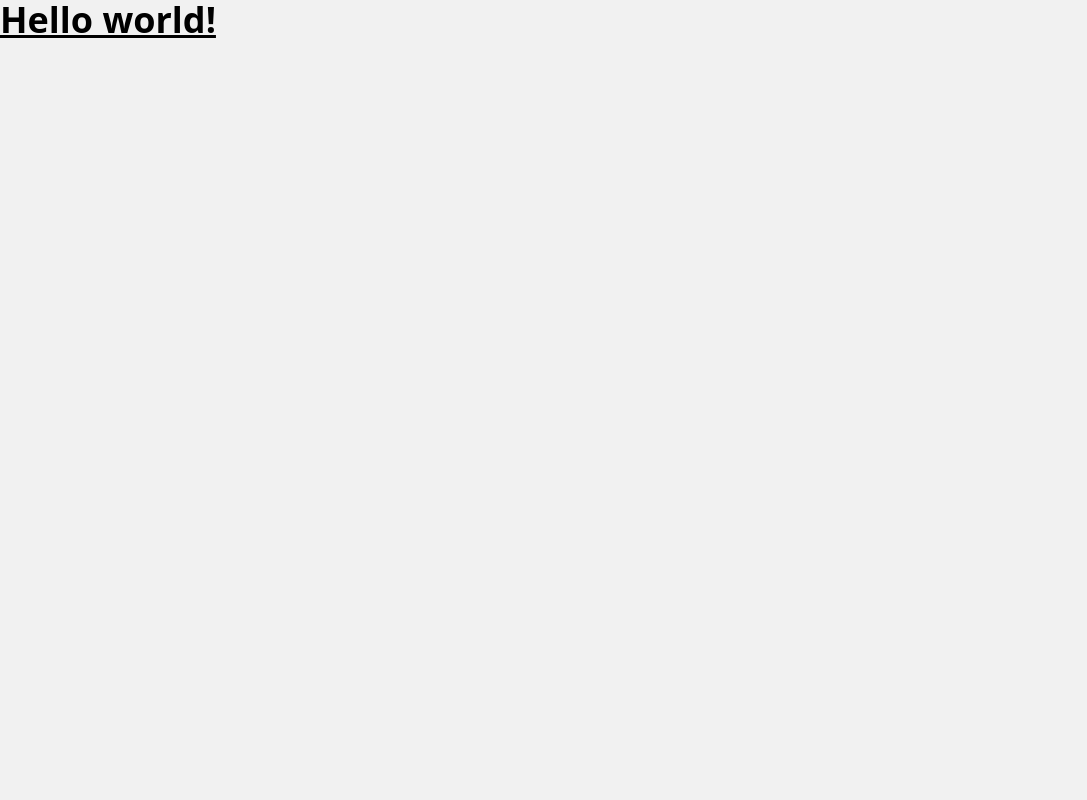
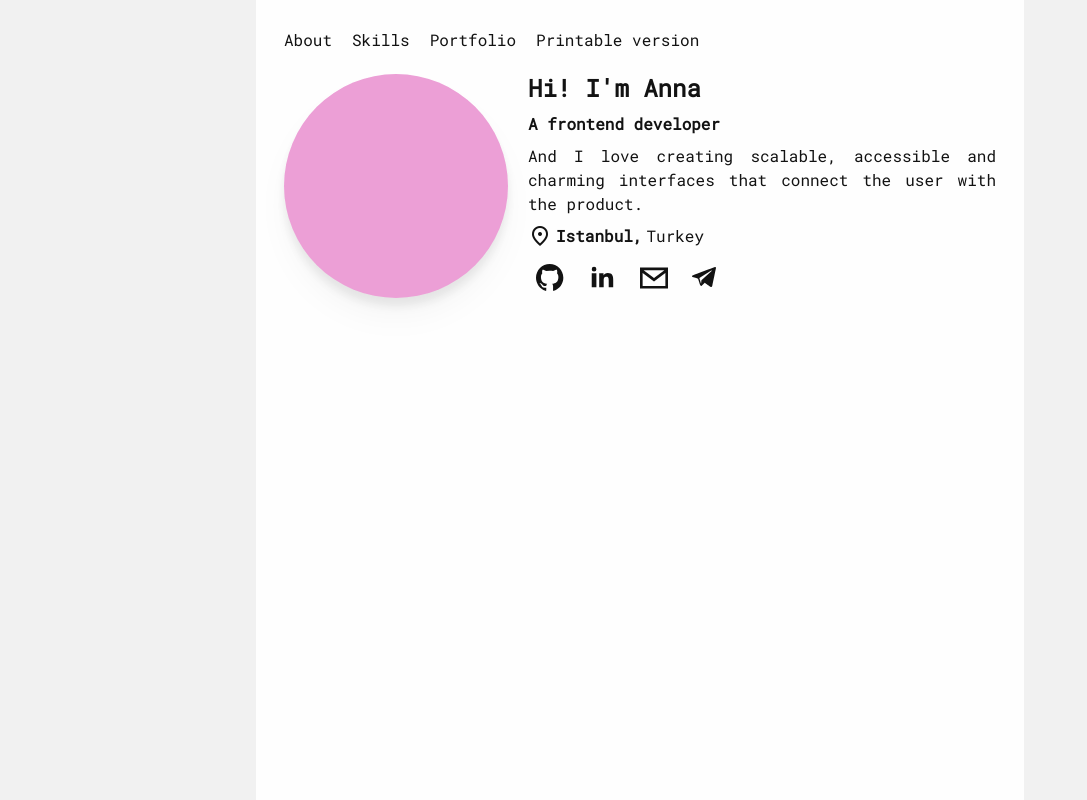
Before and after one commit to aniamarkh/cv, a Nuxt app: page / in a window 1280 px wide. Shown: the whole page, without its empty margins (0-1087 px from the left). Built offline with nearby package versions, Linux system fonts and the light colour scheme.

Commit message:
feat: add header and about section

```diff
--- a/app.vue
+++ b/app.vue
@@ -1,3 +1,22 @@
+<script setup lang="ts">
+useHead({
+  title: 'Anna Marchenko CV',
+  link: [
+    {
+      rel: 'stylesheet',
+      href: 'https://fonts.googleapis.com/css2?family=Material+Symbols+Outlined:opsz,wght,FILL,GRAD@48,400,0,0',
+    },
+  ],
+});
+</script>
+
 <template>
-  <h1 class="text-4xl font-bold underline">Hello world!</h1>
+  <div
+    class="w-192 mx-auto min-h-screen font-primary flex flex-col gap-5 p-7 bg-white text-black selection:bg-accent selection:text-white"
+  >
+    <HeaderSection />
+    <main>
+      <AboutSection />
+    </main>
+  </div>
 </template>
--- /dev/null
+++ b/components/AboutSection.vue
@@ -0,0 +1,18 @@
+<template>
+  <div class="flex flex-row gap-5 items-center">
+    <div class="flex-shrink-0 bg-accent w-56 h-56 rounded-full drop-shadow-xl"></div>
+    <div class="flex flex-col gap-2">
+      <h1 class="font-bold text-2xl">Hi! I'm Anna</h1>
+      <p class="font-bold">A frontend developer</p>
+      <p class="text-justify">
+        And I love creating scalable, accessible and charming interfaces that connect the user with
+        the product.
+      </p>
+      <p class="inline-flex gap-1">
+        <span class="material-symbols-outlined"> location_on </span
+        ><span class="font-bold">Istanbul,</span>Turkey
+      </p>
+      <ContactsSection />
+    </div>
+  </div>
+</template>
--- /dev/null
+++ b/components/ContactLink.vue
@@ -0,0 +1,29 @@
+<template>
+  <a
+    :href="href"
+    class="group w-11 h-11 grid place-items-center relative text-black hover:text-white ease-in-out duration-300"
+    target="_blank"
+    aria-hidden="true"
+  >
+    <slot></slot>
+    <span class="visually-hidden">{{ label }}</span>
+    <div
+      class="bg-black scale-50 opacity-0 w-11 h-11 absolute rounded-full bottom-0 left-0 right-0 top-0 group-hover:animate-bounceIn group-hover:opacity-100 group-hover:scale-100"
+    ></div>
+  </a>
+</template>
+
+<script setup lang="ts">
+defineProps<{ href: string; label: string }>();
+</script>
+
+<style scoped>
+.visually-hidden {
+  clip: rect(1px, 1px, 1px, 1px);
+  height: 1px;
+  overflow: hidden;
+  position: absolute;
+  white-space: nowrap;
+  width: 1px;
+}
+</style>
--- /dev/null
+++ b/components/ContactsSection.vue
@@ -0,0 +1,38 @@
+<template>
+  <div class="flex flex-row gap-2">
+    <ContactLink href="https://github.com/aniamarkh" label="Github">
+      <svg class="contacts-icon" viewBox="0 0 100 100">
+        <path
+          d="M48.854 0C21.839 0 0 22 0 49.217c0 21.756 13.993 40.172 33.405 46.69 2.427.49 3.316-1.059 3.316-2.362 0-1.141-.08-5.052-.08-9.127-13.59 2.934-16.42-5.867-16.42-5.867-2.184-5.704-5.42-7.17-5.42-7.17-4.448-3.015.324-3.015.324-3.015 4.934.326 7.523 5.052 7.523 5.052 4.367 7.496 11.404 5.378 14.235 4.074.404-3.178 1.699-5.378 3.074-6.6-10.839-1.141-22.243-5.378-22.243-24.283 0-5.378 1.94-9.778 5.014-13.2-.485-1.222-2.184-6.275.486-13.038 0 0 4.125-1.304 13.426 5.052a46.97 46.97 0 0 1 12.214-1.63c4.125 0 8.33.571 12.213 1.63 9.302-6.356 13.427-5.052 13.427-5.052 2.67 6.763.97 11.816.485 13.038 3.155 3.422 5.015 7.822 5.015 13.2 0 18.905-11.404 23.06-22.324 24.283 1.78 1.548 3.316 4.481 3.316 9.126 0 6.6-.08 11.897-.08 13.526 0 1.304.89 2.853 3.316 2.364 19.412-6.52 33.405-24.935 33.405-46.691C97.707 22 75.788 0 48.854 0z"
+        />
+      </svg>
+    </ContactLink>
+    <ContactLink href="https://www.linkedin.com/in/anna-marchenko-b70971285/" label="LinkedIn">
+      <svg class="contacts-icon" xmlns="http://www.w3.org/2000/svg" viewBox="0 0 30 30">
+        <path
+          d="M9 25H4V10h5v15zM6.501 8a2.5 2.5 0 1 1 0-5.001A2.5 2.5 0 0 1 6.5 8zM27 25h-4.807v-7.3c0-1.741-.033-3.98-2.499-3.98-2.503 0-2.888 1.896-2.888 3.854V25H12V9.989h4.614v2.051h.065c.642-1.18 2.211-2.424 4.551-2.424 4.87 0 5.77 3.109 5.77 7.151V25z"
+        />
+      </svg>
+    </ContactLink>
+    <ContactLink href="aniamarkh@gmail.com" label="E-mail">
+      <svg class="contacts-icon" viewBox="0 0 8 6">
+        <path d="m0 0h8v6h-8zm.75 .75v4.5h6.5v-4.5zM0 0l4 3 4-3v1l-4 3-4-3z" />
+      </svg>
+    </ContactLink>
+    <ContactLink href="https://t.me/aniamarkh" label="Telegram">
+      <svg
+        class="contacts-icon"
+        style="
+          fill-rule: evenodd;
+          clip-rule: evenodd;
+          stroke-linejoin: round;
+          stroke-miterlimit: 1.41421;
+        "
+      >
+        <path
+          d="M18.384 22.779a1.19 1.19 0 0 0 1.107.145 1.16 1.16 0 0 0 .724-.84C21.084 18 23.192 7.663 23.983 3.948a.78.78 0 0 0-.26-.758.8.8 0 0 0-.797-.14C18.733 4.602 5.82 9.447.542 11.4a.827.827 0 0 0-.542.799c.012.354.25.661.593.764 2.367.708 5.474 1.693 5.474 1.693s1.452 4.385 2.209 6.615c.095.28.314.5.603.576a.866.866 0 0 0 .811-.207l3.096-2.923s3.572 2.619 5.598 4.062Zm-11.01-8.677 1.679 5.538.373-3.507 10.185-9.186a.277.277 0 0 0 .033-.377.284.284 0 0 0-.376-.064L7.374 14.102Z"
+        />
+      </svg>
+    </ContactLink>
+  </div>
+</template>
--- /dev/null
+++ b/components/HeaderSection.vue
@@ -0,0 +1,12 @@
+<template>
+  <header>
+    <nav>
+      <ul class="flex flex-row gap-5">
+        <li><a href="#me">About</a></li>
+        <li><a href="#skills">Skills</a></li>
+        <li><a href="#portfolio">Portfolio</a></li>
+        <li><a href="#resume">Printable version</a></li>
+      </ul>
+    </nav>
+  </header>
+</template>
```
Also changed, not shown: 1 other file (tests, documents, lock files or other folders).
